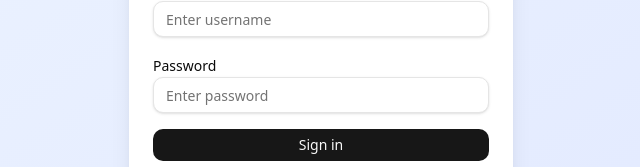
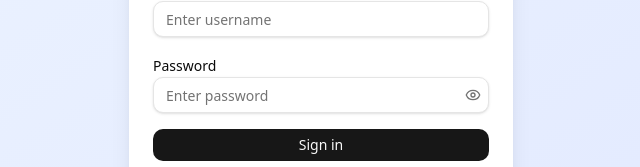
Before and after one commit to karmaautomation05-dot/BMTC-web-app-n8n-bot, a Next.js app: page /login in a window 1280 px wide. Shown: the part 393-560 px from the top of the page, without its empty margins (319-959 px from the left). Built offline with nearby package versions, Linux system fonts and the light colour scheme; no server answers.

Commit message:
feat: eye toggle on password fields

```diff
--- a/src/app/login/page.tsx
+++ b/src/app/login/page.tsx
@@ -4,11 +4,13 @@ import { useState } from "react";
 import { useRouter } from "next/navigation";
 import { useAuth, type Role } from "@/stores/auth";
 import { login } from "@/lib/api";
+import { Eye, EyeOff } from "lucide-react";
 import { Button } from "@/components/ui/button";
 
 export default function LoginPage() {
   const [username, setUsername] = useState("");
   const [password, setPassword] = useState("");
+  const [showPwd, setShowPwd] = useState(false);
   const [loading, setLoading] = useState(false);
   const [error, setError] = useState("");
   const setSession = useAuth((s) => s.setSession);
@@ -63,15 +65,22 @@ export default function LoginPage() {
             <label htmlFor="password" className="text-sm font-medium">
               Password
             </label>
+            <div className="relative">
               <input
                 id="password"
-              type="password"
+                type={showPwd ? "text" : "password"}
                 placeholder="Enter password"
                 value={password}
                 onChange={(e) => setPassword(e.target.value)}
                 required
-              className="flex h-9 w-full rounded-lg border border-input bg-background px-3 py-1 text-sm shadow-sm transition-colors placeholder:text-muted-foreground focus-visible:border-ring focus-visible:ring-3 focus-visible:ring-ring/50 outline-none"
+                className="flex h-9 w-full rounded-lg border border-input bg-background px-3 py-1 pr-9 text-sm shadow-sm transition-colors placeholder:text-muted-foreground focus-visible:border-ring focus-visible:ring-3 focus-visible:ring-ring/50 outline-none"
               />
+              <button type="button" onClick={() => setShowPwd((p) => !p)} tabIndex={-1}
+                className="absolute right-2 top-1/2 -translate-y-1/2 text-muted-foreground hover:text-foreground"
+              >
+                {showPwd ? <EyeOff className="size-4" /> : <Eye className="size-4" />}
+              </button>
+            </div>
           </div>
           <Button type="submit" className="w-full" disabled={loading}>
             {loading ? "Signing in..." : "Sign in"}
--- a/src/components/auth-guard.tsx
+++ b/src/components/auth-guard.tsx
@@ -4,6 +4,7 @@ import { useEffect, useState } from "react";
 import { useRouter } from "next/navigation";
 import { useAuth, type Role } from "@/stores/auth";
 import { login } from "@/lib/api";
+import { Eye, EyeOff } from "lucide-react";
 import { Button } from "@/components/ui/button";
 
 export function AuthGuard({ children }: { children: React.ReactNode }) {
@@ -34,6 +35,7 @@ export function AuthGuard({ children }: { children: React.ReactNode }) {
 function InlineLogin({ onLogin }: { onLogin: (token: string, role: string) => void }) {
   const [username, setUsername] = useState("");
   const [password, setPassword] = useState("");
+  const [showPwd, setShowPwd] = useState(false);
   const [busy, setBusy] = useState(false);
   const [error, setError] = useState("");
 
@@ -73,10 +75,17 @@ function InlineLogin({ onLogin }: { onLogin: (token: string, role: string) => vo
           </div>
           <div className="space-y-2">
             <label htmlFor="guard-password" className="text-sm font-medium">Password</label>
-            <input id="guard-password" type="password" placeholder="Enter password" value={password}
-              onChange={(e) => setPassword(e.target.value)} required
-              className="flex h-9 w-full rounded-lg border border-input bg-background px-3 py-1 text-sm shadow-sm transition-colors placeholder:text-muted-foreground focus-visible:border-ring focus-visible:ring-3 focus-visible:ring-ring/50 outline-none"
-            />
+            <div className="relative">
+              <input id="guard-password" type={showPwd ? "text" : "password"} placeholder="Enter password" value={password}
+                onChange={(e) => setPassword(e.target.value)} required
+                className="flex h-9 w-full rounded-lg border border-input bg-background px-3 py-1 pr-9 text-sm shadow-sm transition-colors placeholder:text-muted-foreground focus-visible:border-ring focus-visible:ring-3 focus-visible:ring-ring/50 outline-none"
+              />
+              <button type="button" onClick={() => setShowPwd((p) => !p)} tabIndex={-1}
+                className="absolute right-2 top-1/2 -translate-y-1/2 text-muted-foreground hover:text-foreground"
+              >
+                {showPwd ? <EyeOff className="size-4" /> : <Eye className="size-4" />}
+              </button>
+            </div>
           </div>
           <Button type="submit" className="w-full" disabled={busy}>
             {busy ? "Signing in..." : "Sign in"}
```
Lines whose indentation alone changed are shown as unchanged.
